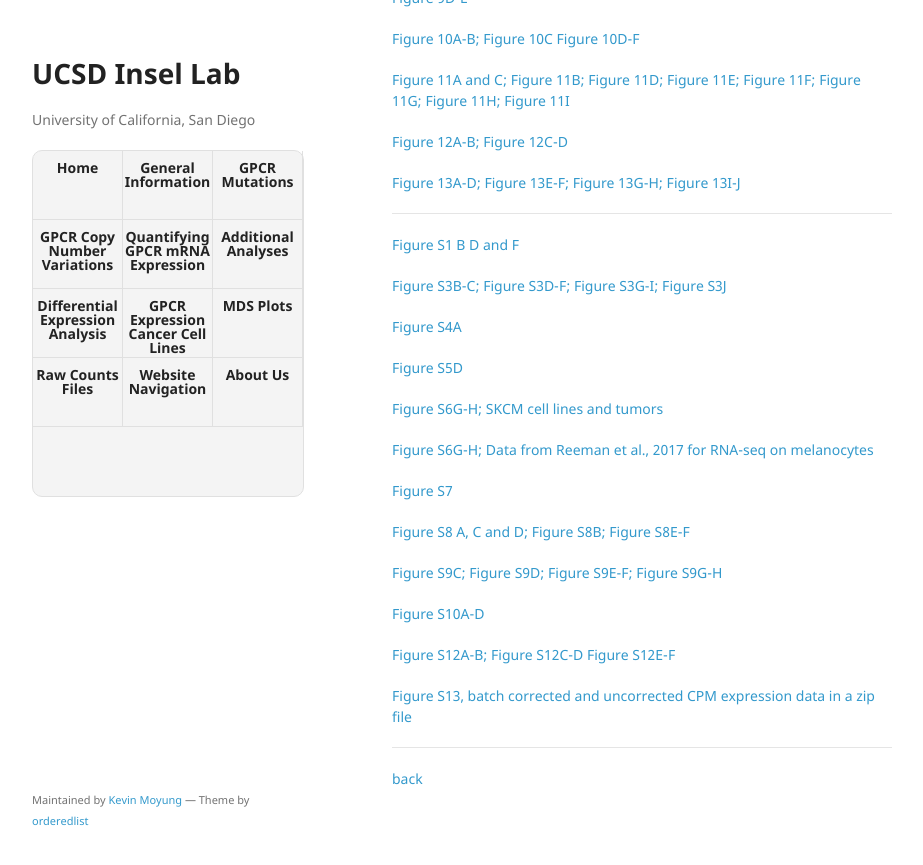
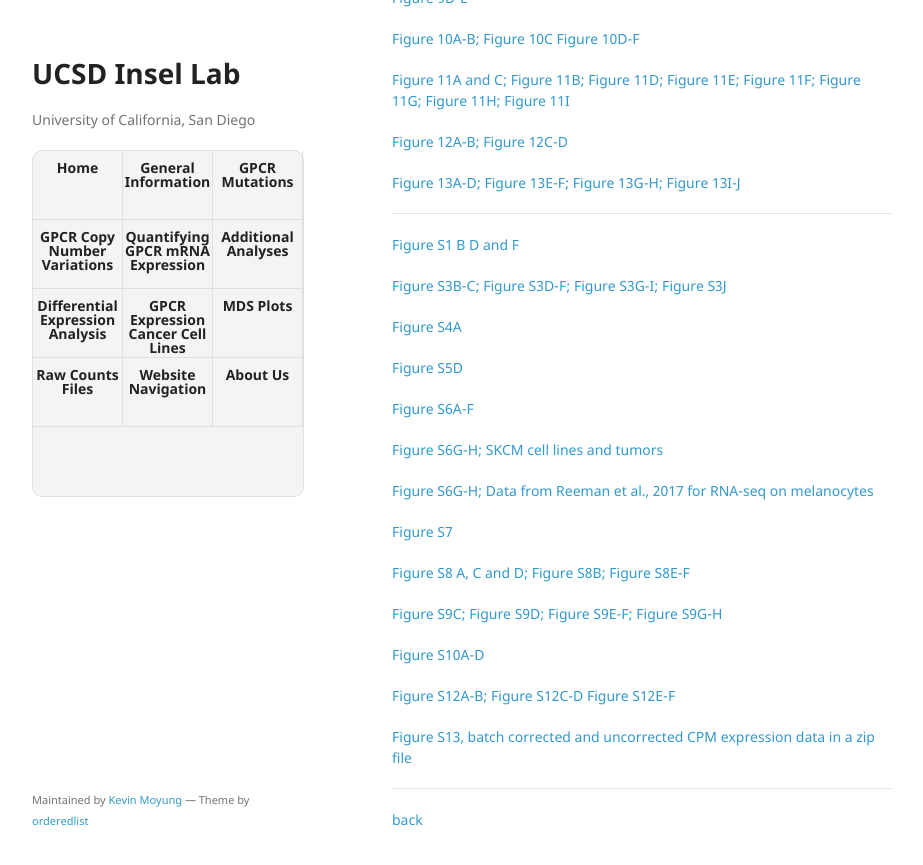
Before and after one commit to insellab/insellab.github.io, a Jekyll site: the page built from data.md, in a window 1280 px wide and 900 px high, scrolled down 1519 px. Shown: the top 865 px of the window, without its empty margins (178-1101 px from the left). Built offline with Jekyll 4.4.1, drawn with Linux system fonts in a browser that asks for light colours; our own code applies the rules of GitHub Pages for plain Markdown files.

Commit message:
Update data.md

```diff
--- a/data.md
+++ b/data.md
@@ -92,6 +92,7 @@ The numerical values used to generate several key plots in our manuscript can be
 [Figure S5D](https://drive.google.com/open?id=1YJgIAFIjeWkcnycZT708VXknqI_BKcxN)
 
 
+[Figure S6A-F](https://drive.google.com/open?id=1cddSh1H8XiGsWIh6DRF1mW5A9GvKyVQ8)
 
 [Figure S6G-H; SKCM cell lines and tumors](https://drive.google.com/open?id=1-KmoVfG_-SB2h-rYE8yIQrImaQwOtII1)
 
```
